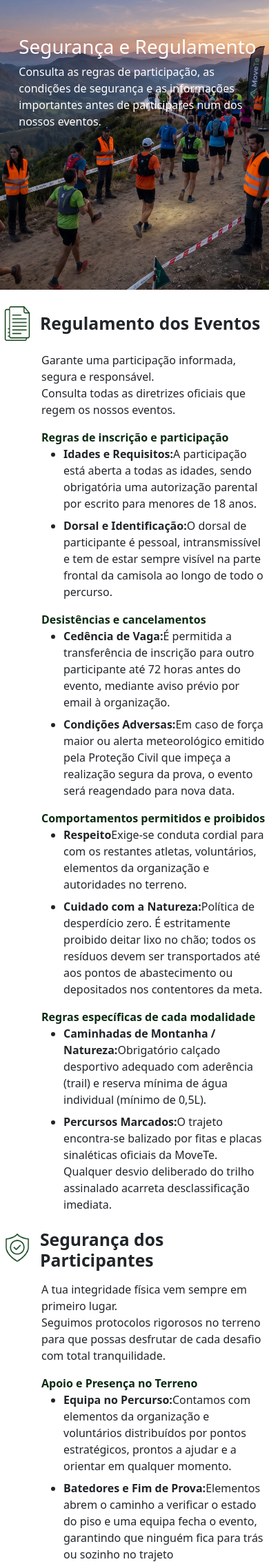
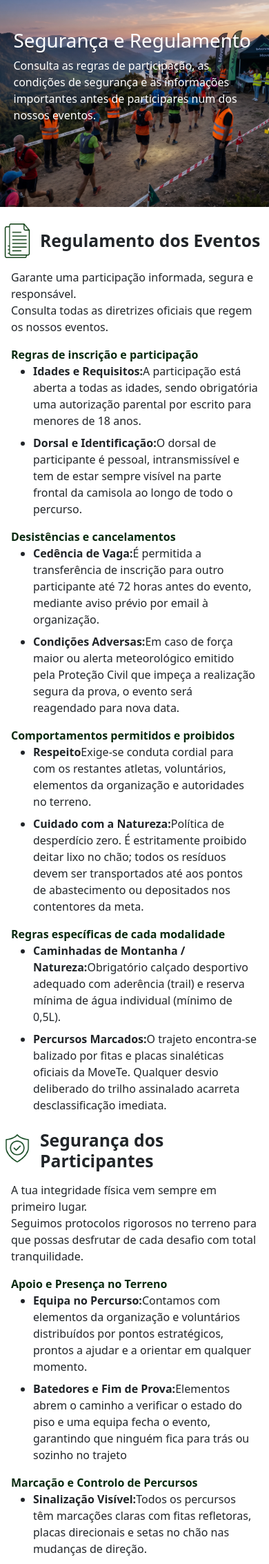
Before and after one commit to Casmoden/Grupo-4-MoveTe, a Laravel app: page /regulationsSafety in a window 390 px wide. Shown: the part 76-2343 px from the top of the page at 69% size. Run offline with Laravel 12, Linux system fonts and the light colour scheme.

Commit message:
Modification of the static page

```diff
--- a/laravel/MoveTe/public/css/regulationsSafety.css
+++ b/laravel/MoveTe/public/css/regulationsSafety.css
@@ -2,6 +2,7 @@ body {
     margin: 0;
     padding: 0;
     width: 100%;
+    overflow-x: hidden;
 }
 
 .banner {
@@ -10,6 +11,10 @@ body {
     height: 420px;
     object-fit: cover;
     object-position: center;
+}
+
+.banner-container {
+    position: relative;
 }
 
 .banner_text {
@@ -23,7 +28,7 @@ body {
     max-width: 480px;
 }
 
-.icons{
+.icons {
     width: 50px;
     height: 50px;
 }
@@ -32,12 +37,58 @@ body {
     margin-bottom: 0;
 }
 
-.descricao{
+.descricao {
     margin-left: 60px;
 }
 
-.subtitulo p{
+.subtitulo p {
     color: var(--primary);
     font-weight: bold;
     margin-bottom: 0;
 }
+
+@media (max-width: 991px) {
+    .banner {
+        height: 340px;
+    }
+
+    .banner_text {
+        top: 14%;
+        left: 6%;
+    }
+
+    .text {
+        max-width: 430px;
+    }
+
+    .descricao {
+        margin-left: 36px;
+        margin-right: 24px;
+    }
+}
+
+@media (max-width: 767px) {
+
+    .banner {
+        height: 300px;
+    }
+
+    .banner_text {
+        top: 14%;
+        left: 5%;
+        right: 5%;
+    }
+
+    .banner_text h1 {
+        margin-bottom: 8px;
+    }
+
+    .text {
+        max-width: none;
+    }
+
+    .descricao {
+        margin-left: 16px;
+        margin-right: 16px;
+    }
+}
--- a/laravel/MoveTe/resources/views/regulationsSafety.blade.php
+++ b/laravel/MoveTe/resources/views/regulationsSafety.blade.php
@@ -9,6 +9,7 @@
 @endsection
 
 @section('content')
+    <div class="banner-container">
         <img src="{{ asset('img/regulationsSafety/banner.jpg') }}" class="banner" alt="banner">
         <div class="banner_text">
             <h1>Segurança e Regulamento </h1>
@@ -16,6 +17,7 @@
                 <p>Consulta as regras de participação,
                     as condições de segurança e
                     as informações importantes antes de participares num dos nossos eventos.</p>
+            </div>
         </div>
     </div>
 
@@ -150,4 +152,58 @@
                 marcado. Mantém a calma, liga para a organização e aguarda no local até à chegada da equipa de apoio.
         </ul>
     </div>
+
+    <div class="d-flex align-items-center gap-2 mt-4 ms-lg-5">
+        <img src="{{ asset('img/regulationsSafety/saude.png') }}" class="icons" alt="icons">
+        <h2 class="fw-bold mb-0">Seguros e Assistência Médica</h2>
+    </div>
+
+    <div class="descricao">
+        <div class="paragrafo1 mt-3">
+            <p>A tua saúde e proteção vêm sempre em primeiro lugar.</p>
+        </div>
+        <p>Todos os participantes inscritos nos eventos MoveTe contam com cobertura de seguro desportivo e equipas de
+            socorro preparadas para atuar no terreno.</p>
+
+        <div class="subtitulo mt-3">
+            <p>Seguro Desportivo Obrigatório</p>
+        </div>
+        <ul>
+            <li class="mb-2">
+                <strong>Cobertura Automática:</strong>Ao confirmares a tua inscrição, ficas logo abrangido por uma apólice
+                de acidentes pessoais durante todo o período oficial do evento.
+            </li>
+            <li class="mb-2">
+                <strong>O Que Cobre:</strong>O seguro garante despesas de tratamento médico de urgência, transporte até ao
+                hospital mais próximo e eventuais indemnizações por invalidez ou morte resultantes de acidentes durante a
+                atividade.
+            </li>
+        </ul>
+
+        <div class="subtitulo mt-3">
+            <p>Apoio Médico e Primeiros Socorros</p>
+        </div>
+        <ul>
+            <li class="mb-2">
+                <strong>Postos de Socorro Fixos:</strong>Pelo menos uma ambulância e tenda de primeiros socorros presentes
+                na zona de partida/chegada e em pontos estratégicos do trajeto.
+            </li>
+            <li class="mb-2">
+                <strong>Socorristas no Terreno:</strong>Elementos equipados com mochilas de suporte básico de vida ao longo
+                do percurso, prontos a fazer curativos rápidos ou imobilizações.
+        </ul>
+
+        <div class="subtitulo mt-3">
+            <p>O Que Fazer em Caso de Acidente</p>
+        </div>
+        <ul>
+            <li class="mb-2">
+                <strong>Pedir Auxílio Imediato:</strong>Se te magoares ou vires outro participante ferido, alerta de
+                imediato o membro da organização mais próximo ou liga para o número de emergência indicado no dorsal.
+            </li>
+            <li class="mb-2">
+                <strong>Participação do Seguro:</strong>Se precisares de ir ao hospital, pede a ficha de intervenção aos
+                socorristas no local e contacta a MoveTe nas 48 horas seguintes para ativarmos o processo do seguro.
+        </ul>
+    </div>
 @endsection
```
Also changed, not shown: laravel/MoveTe/public/img/regulationsSafety/saude.png (added). Lines whose indentation alone changed are shown as unchanged.
